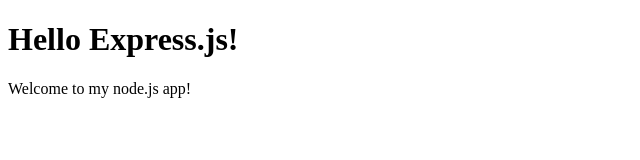
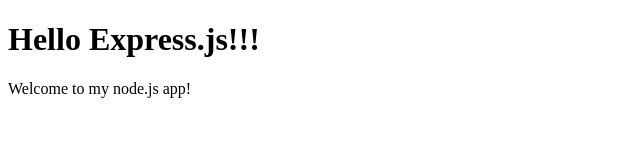
Before and after one commit to Avenger84/web-server, a website: page public/index.html in a window 1280 px wide. Shown: the full height of the page, 0-640 px from the left. Drawn offline with Linux system fonts and the light colour scheme.

Commit message:
ünlem ekleme

```diff
--- a/public/index.html
+++ b/public/index.html
@@ -5,7 +5,7 @@
 		<title>My App!</title>
 	</head>
 	<body>
-		<h1>Hello Express.js!</h1>
+		<h1>Hello Express.js!!!</h1>
 		<p>Welcome to my node.js app!</p>
 	</body>
 </html>
```
